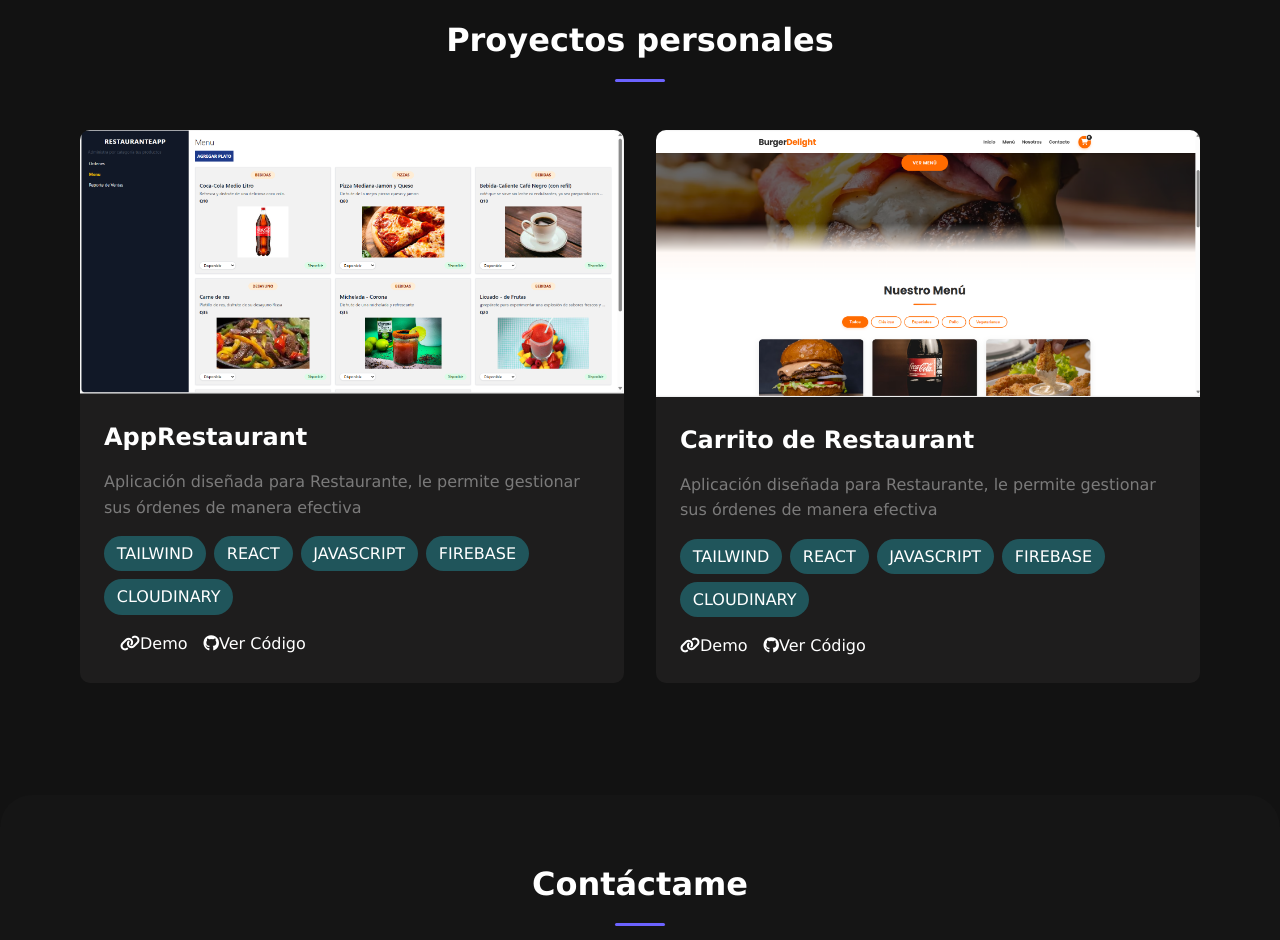
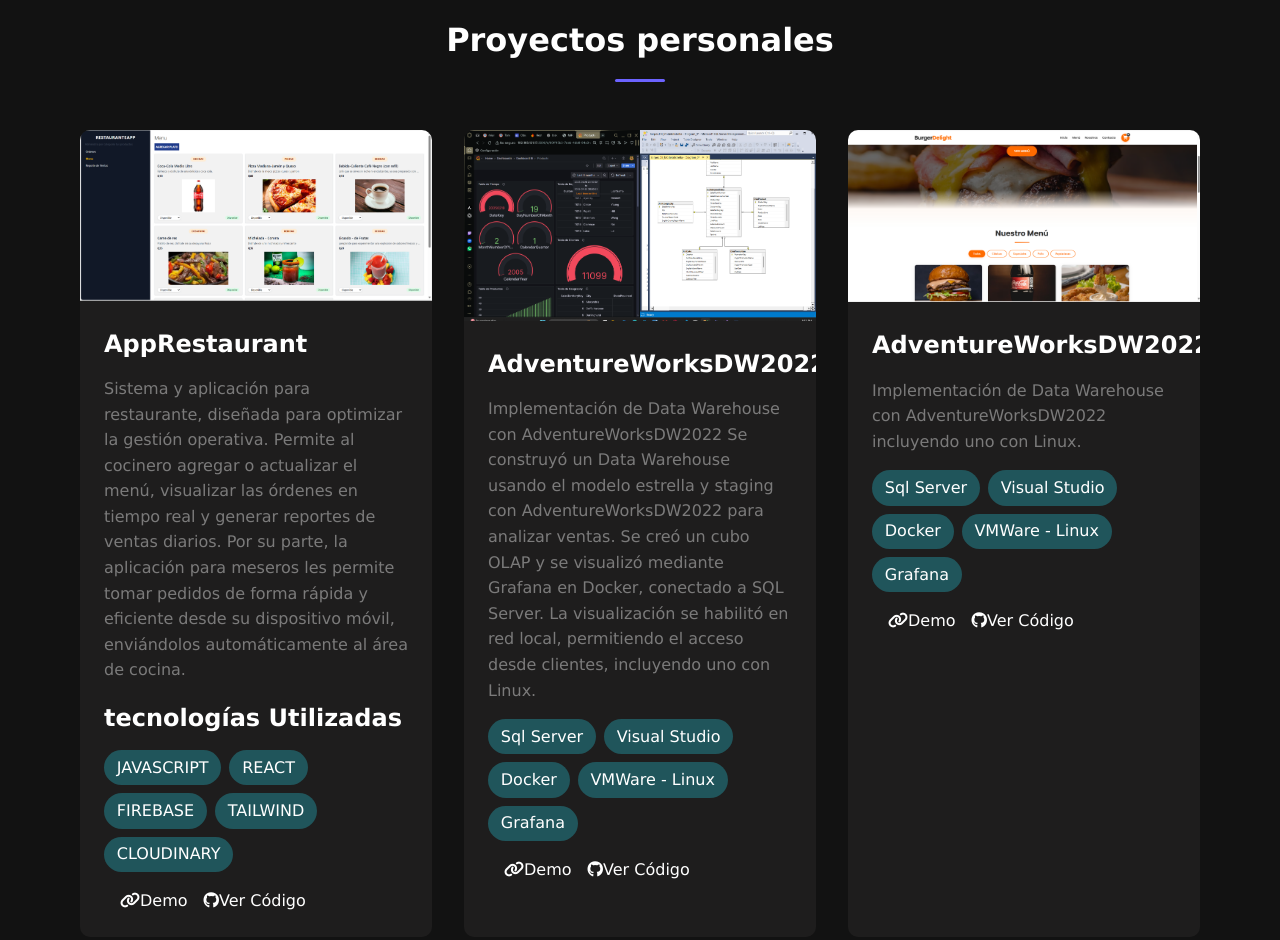
Before and after one commit to 123Sarpec/Miportafolio, a plain HTML site: page index.html in a window 1280 px wide. Shown: the part 1820-2760 px from the top of the page. Drawn offline with Linux system fonts and the light colour scheme.

Commit message:
nuevo comitssss

```diff
--- a/index.html
+++ b/index.html
@@ -110,12 +110,15 @@
                 </div>
                 <div class="proyects-info">
                     <h3>AppRestaurant</h3>
-                    <p>Aplicación diseñada para Restaurante, le permite gestionar sus órdenes de manera efectiva</p>
+                    <p>Sistema y aplicación para restaurante, diseñada para optimizar la gestión operativa.
+                    Permite al cocinero agregar o actualizar el menú, visualizar las órdenes en tiempo real y generar reportes de ventas diarios.
+                    Por su parte, la aplicación para meseros les permite tomar pedidos de forma rápida y eficiente desde su dispositivo móvil, enviándolos automáticamente al área de cocina.</p>
+                    <h3>tecnologías Utilizadas</h3>
                     <div class="proyects-tech">
+                        <span class="tech">JAVASCRIPT</span>
+                        <span class="tech">REACT</span>
+                        <span class="tech">FIREBASE</span>
                         <span class="tech">TAILWIND</span>
-                        <span class="tech">REACT</span>
-                        <span class="tech">JAVASCRIPT</span>
-                        <span class="tech">FIREBASE</span>
                         <span class="tech">CLOUDINARY</span>
                     </div>
                     <div class="proyects-links">
@@ -128,21 +131,48 @@
             <!-- Proyecto 2 -->
             <div class="proyects-card">
                 <div class="proyects-img">
-                    <img src="/img/restaurant.png" alt="Proyecto 2">
+                <a href="https://vimeo.com/1105655337" target="_blank">
+                    <img src="/img/dataware.png" alt="Proyecto 2">
                 </div>
                 <div class="proyects-info">
-                    <h3>Carrito de Restaurant</h3>
-                    <p>Aplicación diseñada para Restaurante, le permite gestionar sus órdenes de manera efectiva</p>
+                    <h3>AdventureWorksDW2022 </h3>
+                    <p>Implementación de Data Warehouse con AdventureWorksDW2022
+                    Se construyó un Data Warehouse usando el modelo estrella y staging con AdventureWorksDW2022 para analizar ventas. Se creó un cubo OLAP y se
+                    visualizó mediante Grafana en Docker, conectado a SQL Server. La visualización se habilitó en red local, permitiendo el acceso desde clientes,
+                    incluyendo uno con Linux.</p>
                     <div class="proyects-tech">
-                        <span class="tech">TAILWIND</span>
-                        <span class="tech">REACT</span>
-                        <span class="tech">JAVASCRIPT</span>
-                        <span class="tech">FIREBASE</span>
-                        <span class="tech">CLOUDINARY</span>
+                        <span class="tech">Sql Server</span>
+                        <span class="tech">Visual Studio</span>
+                        <span class="tech">Docker</span>
+                        <span class="tech">VMWare - Linux</span>
+                        <span class="tech">Grafana</span>
                     </div>
                     <div class="proyects-links">
-                        <a href="#" target="_blank"><i class="fas fa-link"></i>Demo</a>
-                        <a href="#" target="_blank"><i class="fab fa-github"></i>Ver Código</a>
+                        <a  target="_blank"><i class="fas fa-link"></i>Demo</a>
+                        <a target="_blank"><i class="fab fa-github"></i>Ver Código</a>
+                    </div>
+                </div>
+            </div>
+                        <!-- Proyecto  -->
+            <div class="proyects-card">
+                <div class="proyects-img">
+                <a href="https://vimeo.com/1105655337" target="_blank">
+                    <img src="/img/restaurant.png" alt="Proyecto 3">
+                </div>
+                <div class="proyects-info">
+                    <h3>AdventureWorksDW2022 </h3>
+                    <p>Implementación de Data Warehouse con AdventureWorksDW2022
+                    incluyendo uno con Linux.</p>
+                    <div class="proyects-tech">
+                        <span class="tech">Sql Server</span>
+                        <span class="tech">Visual Studio</span>
+                        <span class="tech">Docker</span>
+                        <span class="tech">VMWare - Linux</span>
+                        <span class="tech">Grafana</span>
+                    </div>
+                    <div class="proyects-links">
+                        <a  target="_blank"><i class="fas fa-link"></i>Demo</a>
+                        <a target="_blank"><i class="fab fa-github"></i>Ver Código</a>
                     </div>
                 </div>
             </div>
```
Also changed, not shown: img/dataware.png (added).
